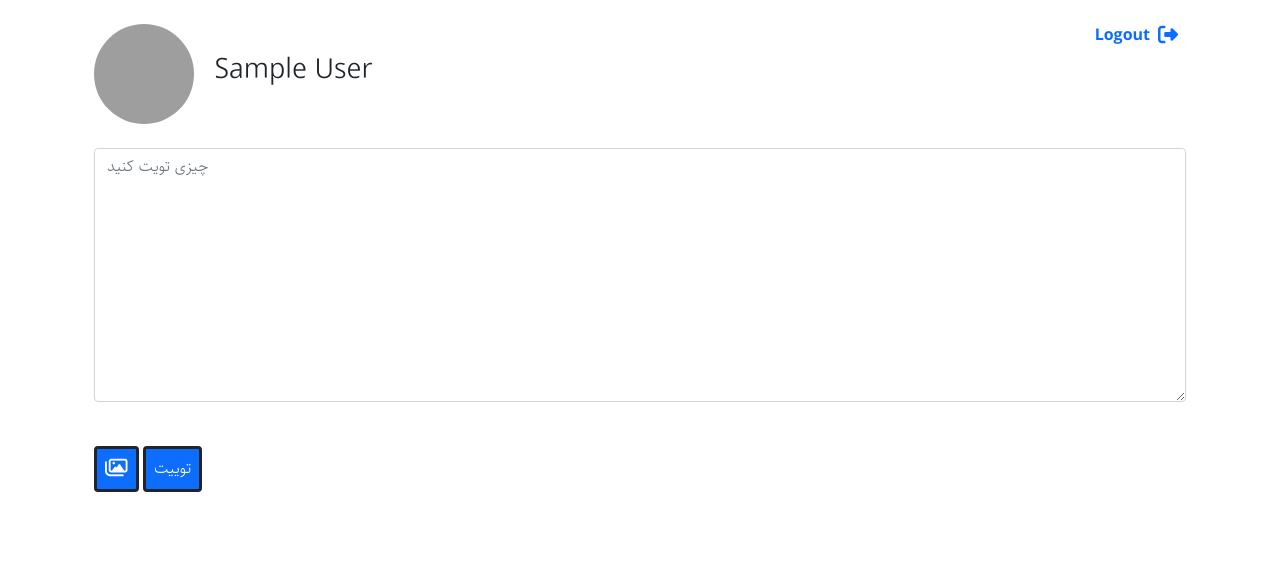
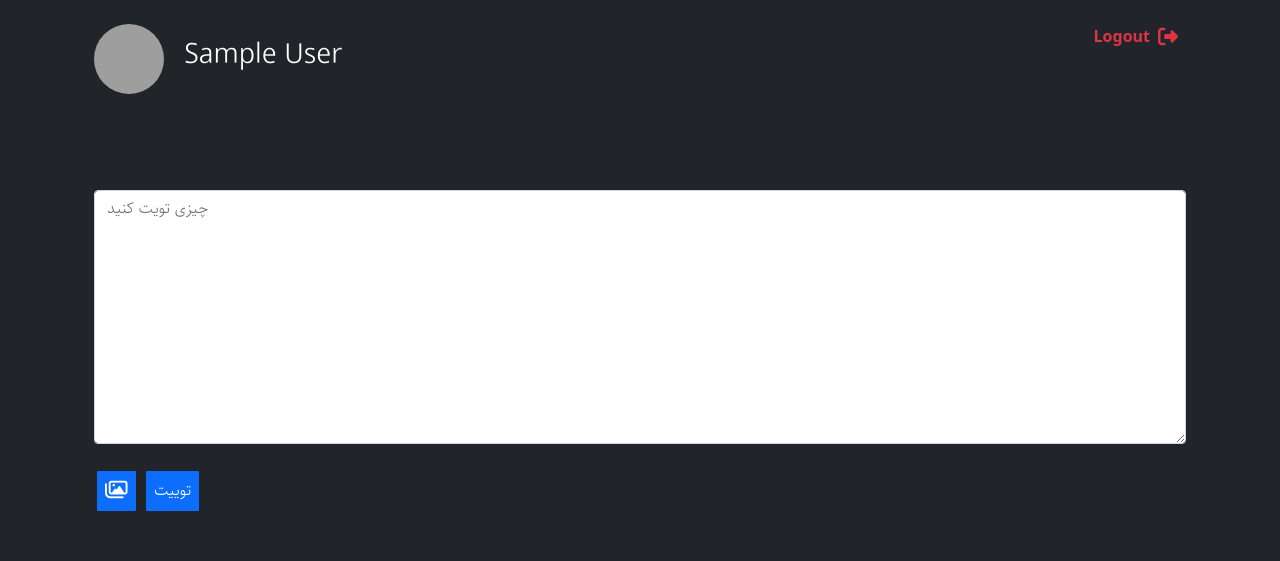
Before and after one commit to codingwithahmad/tw-clone, a Django app: page /account/twit in a window 1280 px wide. Shown: the top 561 px of the page. Run offline with Django 3.2, Linux system fonts and the light colour scheme; the visitor is signed in with stand-in values (Sample User, id 1); some libraries are stand-ins or nearby versions; grey boxes are pictures that could not be loaded.

Commit message:
todo -> 29

```diff
--- a/account/admin.py
+++ b/account/admin.py
@@ -9,6 +9,7 @@
 										'is_superuser',
 										'groups',
 										'user_permissions',
+										'bio',
 )
 
 
--- a/account/models.py
+++ b/account/models.py
@@ -5,3 +5,5 @@
 
 class User(AbstractUser):
 	profile_photo = models.ImageField(upload_to='images/profile_photo', verbose_name="عکس پروفایل", default="default.jpg")
+
+	bio = models.TextField(max_length=280, null=True, verbose_name="بیوگرافی")
--- a/static/twit/css/rtl.css
+++ b/static/twit/css/rtl.css
@@ -54,8 +54,8 @@
 }
 
 .profile-photo {
-  width:100px;
-  height:100px;
+  width:75px;
+  height:75px;
   background-size:contain;
   background-position:center;
   border-radius:50%;
@@ -67,6 +67,10 @@
     display: none;
 }
 
+#div_id_img {
+        display: none;
+}
+
 .custom-file-label {
     display: none;
 }
--- a/templates/registration/create_twit.html
+++ b/templates/registration/create_twit.html
@@ -1,4 +1,3 @@
-
 {% load crispy_forms_tags %}
 {% load widget_tweaks %}
 {% load static %}
@@ -11,21 +10,28 @@
 	<link rel="stylesheet" type="text/css" href="{% static 'twit/css/rtl.css' %}">
 	<title>Tweet</title>
 </head>
-<body>
+<body class="bg-dark text-white">
+	<div class="container profile mb-2 p-4">
+		<img src="{{ user.profile_photo.url }}" style="width: 70px; height: 70px;" alt="..." class="profile-photo">
+		<h3 class="d-inline mx-3 my-font">
+			{% if user.get_full_name %}
+			{{ user.get_full_name }}
+			{% else %}
+			{{ user.username }}
+			{% endif %}
+		</h3>
+		<span class="float-start"><a href="{% url 'account:logout' %}" style="text-decoration: none; font-weight: bold;" class="text-danger">Logout<i class="fas fa-sign-out-alt fa-lg m-2 text-danger"></i></a></span>
+		<div class="info p-2">
+			{% if user.bio %}
+				<p>
+					{{ user.bio|linebreaks }}
+				</p>
+			{% endif %}
+		</div>
+	</div>
 	<form method="POST">
 			{% csrf_token %}
 			<div class="container my-font p-4">
-				<div class="profile mb-2">
-              		<img src="{{ user.profile_photo.url }}" alt="..." class="profile-photo">
-              		<h3 class="d-inline mx-3 my-font">
-		                {% if user.get_full_name %}
-		                  {{ user.get_full_name }}
-		                {% else %}
-		                  {{ user.username }}
-		                {% endif %}
-              		</h3>
-              		<span class="float-start"><a href="{% url 'account:logout' %}" style="text-decoration: none; font-weight: bold;">Logout<i class="fas fa-sign-out-alt fa-lg m-2"></i></a></span>
-            	</div>
 				<div class="col-12 my-4">
 					{{ form.twit|attr:"placeholder:چیزی تویت کنید"|as_crispy_field }}
 				</div>
--- a/templates/twit/partial/create_twit.html
+++ b/templates/twit/partial/create_twit.html
@@ -8,9 +8,9 @@
               		<img src="{{ user.profile_photo.url }}" alt="..." class="profile-photo">
               		<h3 class="d-inline mx-3 my-font">
 		                {% if user.get_full_name %}
-		                  {{ user.get_full_name }}
+		                  <a href="{% url 'account:tw' %}" style="text-decoration:none;">{{ user.get_full_name }}</a>
 		                {% else %}
-		                  {{ user.username }}
+		                  <a href="{% url 'account:tw' %}" style="text-decoration:none;">{{ user.username }}</a>
 		                {% endif %}
               		</h3>
               		<span class="float-start"><a href="{% url 'account:logout' %}" style="text-decoration: none; font-weight: bold;">Logout<i class="fas fa-sign-out-alt fa-lg m-2"></i></a></span>
```
Also changed, not shown: README.md, account/migrations/0003_user_bio.py (added), twit/migrations/0004_twit_bio.py (added), twit/migrations/0005_remove_twit_bio.py (added).
